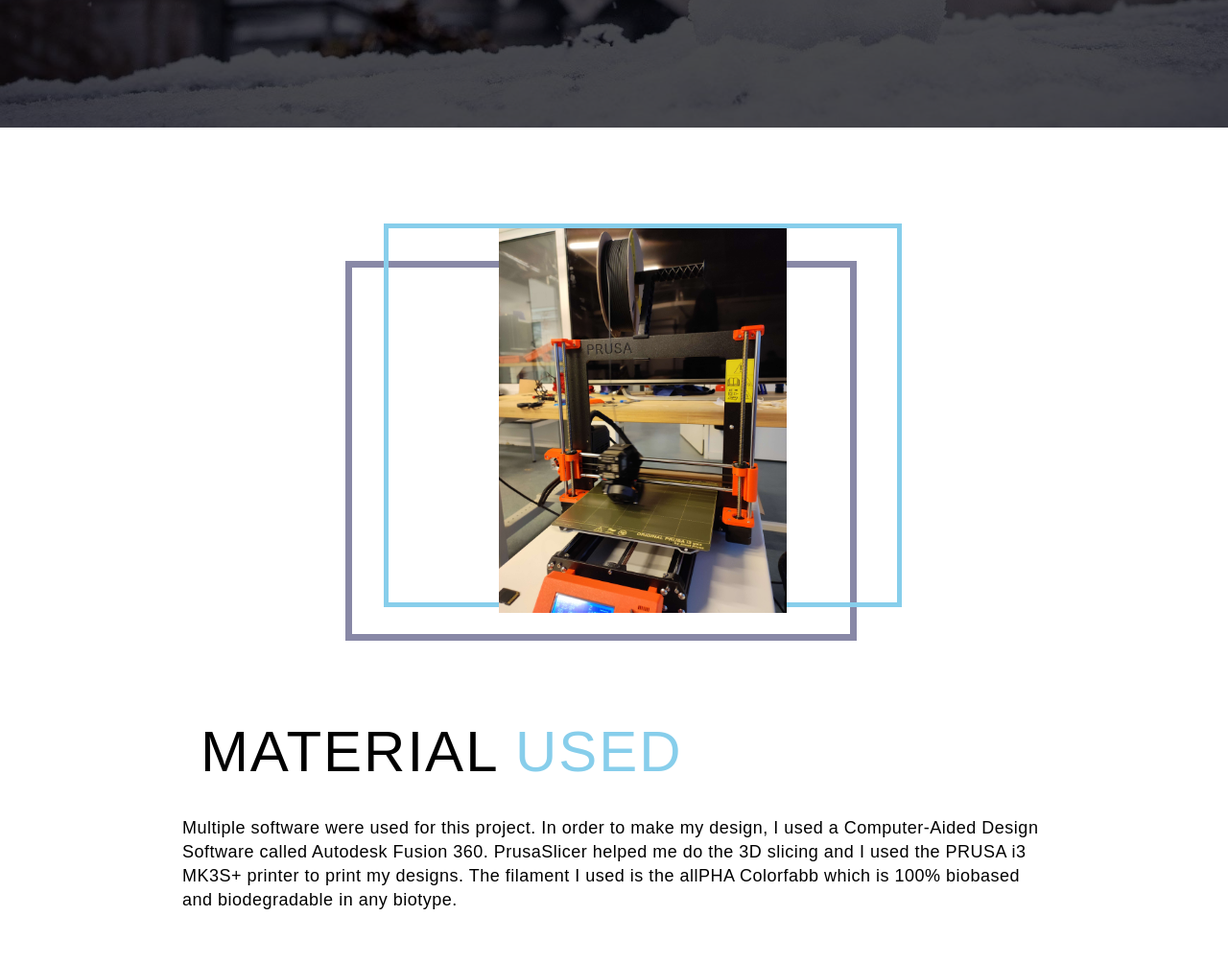
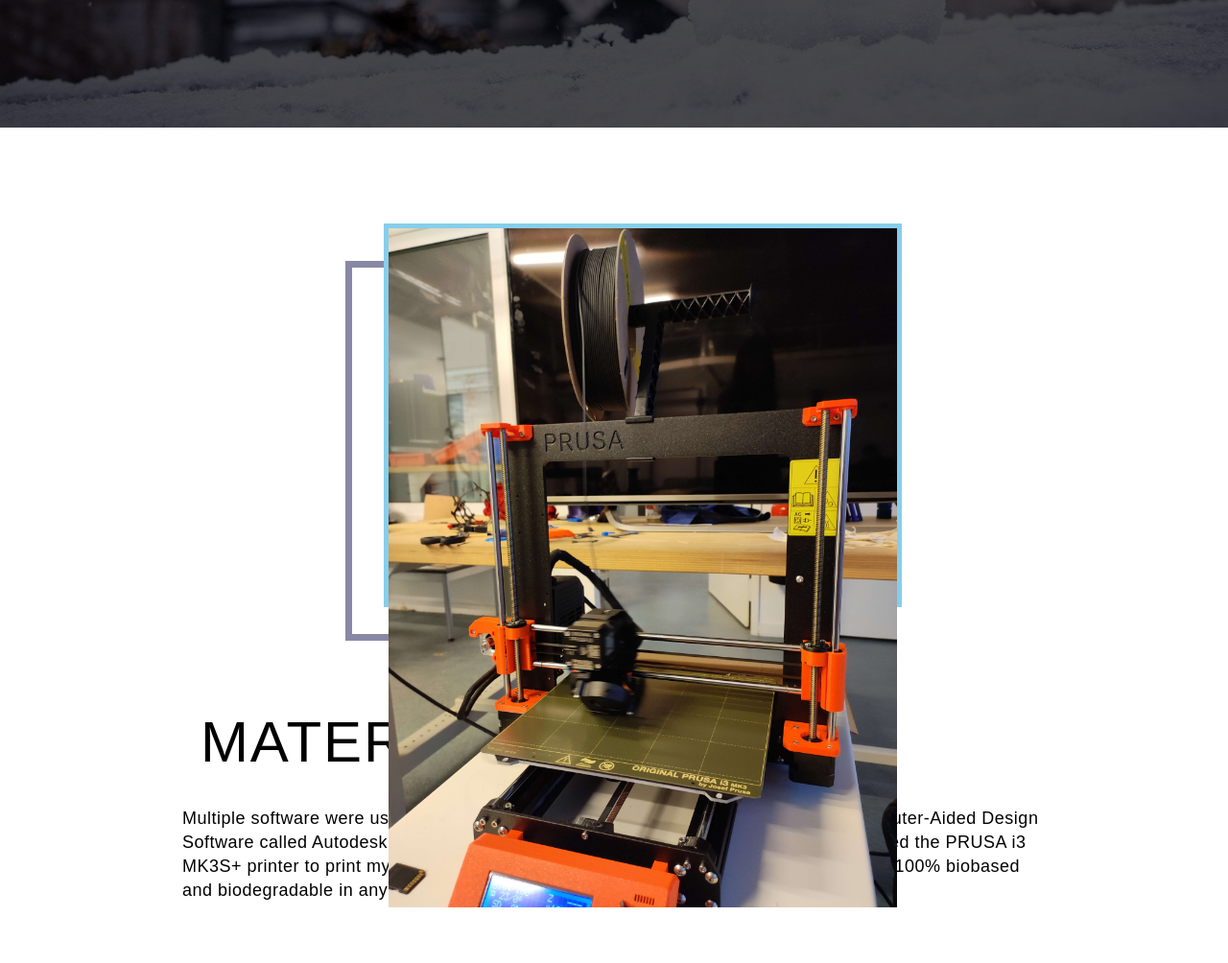
Before and after one commit to id-sc/Digital-Fabrication, a plain HTML site: page index.html in a window 1280 px wide. Shown: the part 667-1671 px from the top of the page at 96% size. Drawn offline with Linux system fonts and the light colour scheme.

Commit message:
Update style.css

```diff
--- a/style.css
+++ b/style.css
@@ -19,14 +19,7 @@ a {
 	flex-wrap: wrap;
 	align-items: center;
 	justify-content: center;
-	gap: 10px;
 }
-.container img {
-    width: 100%; /* Make images fill their container */
-    max-width: 300px; /* Optional: set a max width */
-    height: auto; /* Maintain aspect ratio */
-}
-
 img {
 	height: auto;
 	width: 100%;
```
